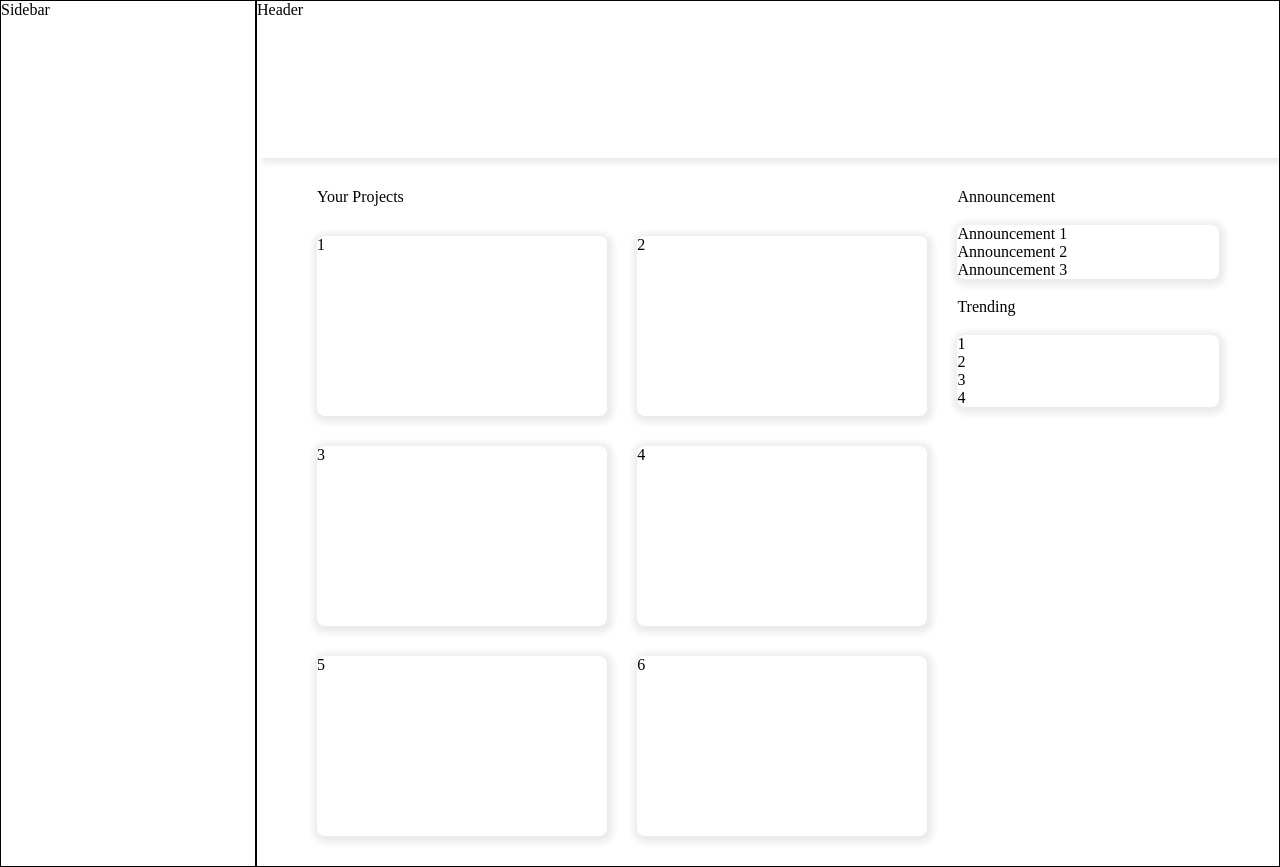
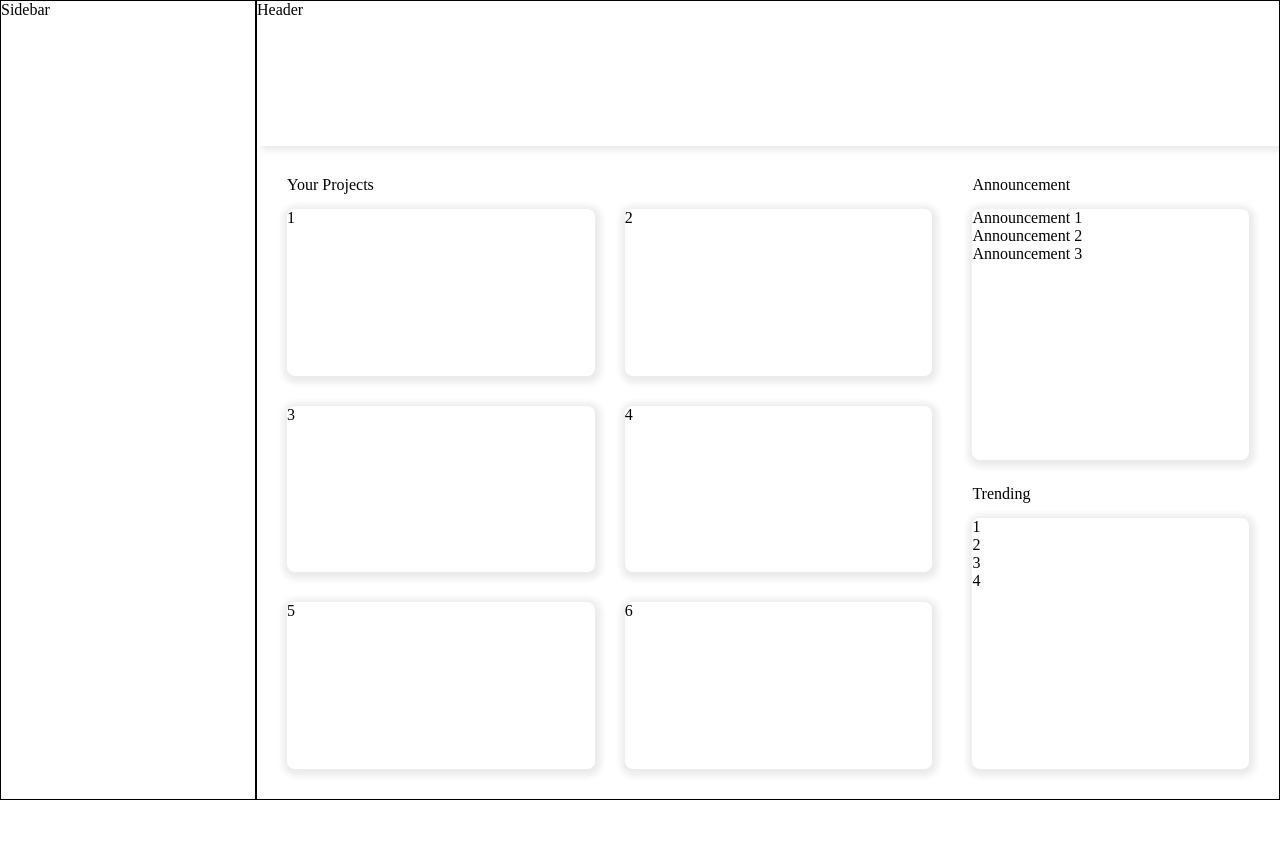
Before and after one commit to meowyboii/admin-dashboard, a plain HTML site: page index.html in a window 1280 px wide. After the commit the page ends 800 px from the top, so only its background shows below. Drawn offline with Linux system fonts and the light colour scheme.

Commit message:
replace some grid properties with flex to simplify layout

```diff
--- a/index.html
+++ b/index.html
@@ -12,15 +12,16 @@
       <div class="container-item" id="main">
         <div id="header">Header</div>
         <div id="main-content">
+          <div id="projects-container">
+            <div>Your Projects</div>
             <div id="projects">
-            <div>Your Projects</div>
-            <div></div>
               <div class="project">1</div>
               <div class="project">2</div>
               <div class="project">3</div>
               <div class="project">4</div>
               <div class="project">5</div>
               <div class="project">6</div>
+            </div>
           </div>
           <div id="side-info">
             <div>Announcement</div>
--- a/styles.css
+++ b/styles.css
@@ -5,6 +5,9 @@
   --text-color: #4d4d4d;
   --dirty-white: #f3f3f3;
   --border-danger: #c94a41;
+}
+* {
+  box-sizing: border-box;
 }
 body {
   margin: 0;
@@ -28,13 +31,20 @@ body {
   padding: 30px;
   display: flex;
   justify-content: center;
+  gap: 40px;
+}
+#projects-container {
+  display: flex;
+  flex-direction: column;
+  width: 70%;
+  height: 100%;
 }
 #projects {
-  width: 70%;
+  margin-top: 15px;
+  height: 100%;
   display: grid;
-  grid-template-rows: 1fr repeat(3, 10fr);
-  grid-template-columns: repeat(2, 3fr);
-  margin: 0 30px;
+  grid-template-rows: repeat(3, 1fr);
+  grid-template-columns: repeat(2, 1fr);
   gap: 30px;
 }
 .project {
@@ -42,21 +52,22 @@ body {
   border-radius: 8px;
 }
 #side-info {
+  height: 100%;
   display: flex;
   flex-direction: column;
   width: 30%;
-  margin-right: 30px;
-  gap: 19px;
 }
 #announcements {
-  display: grid;
-  grid-template-rows: repeat();
+  margin: 15px 0 25px 0;
+  height: 50%;
   box-shadow: 1px 2px 6px 5px rgba(36, 36, 36, 0.089);
   border-radius: 8px;
 }
 .announcement {
 }
 #trending {
+  margin-top: 15px;
+  height: 50%;
   box-shadow: 1px 2px 6px 5px rgba(36, 36, 36, 0.089);
   border-radius: 8px;
 }
```
Also changed, not shown: 1 other file. Lines whose indentation alone changed are shown as unchanged.
